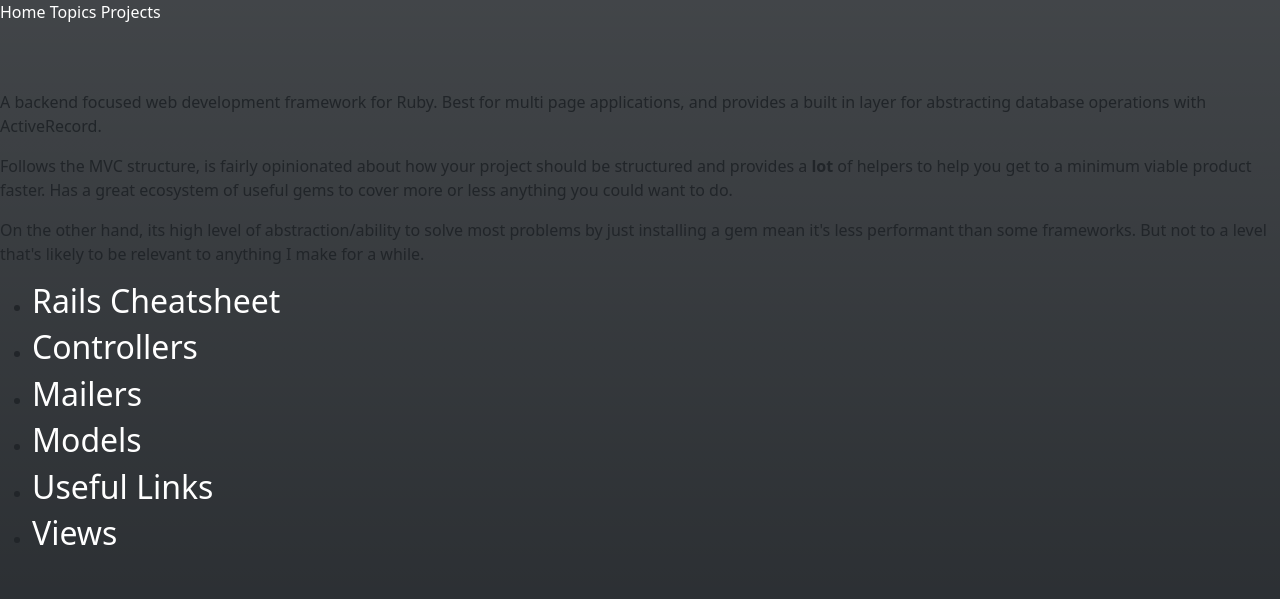
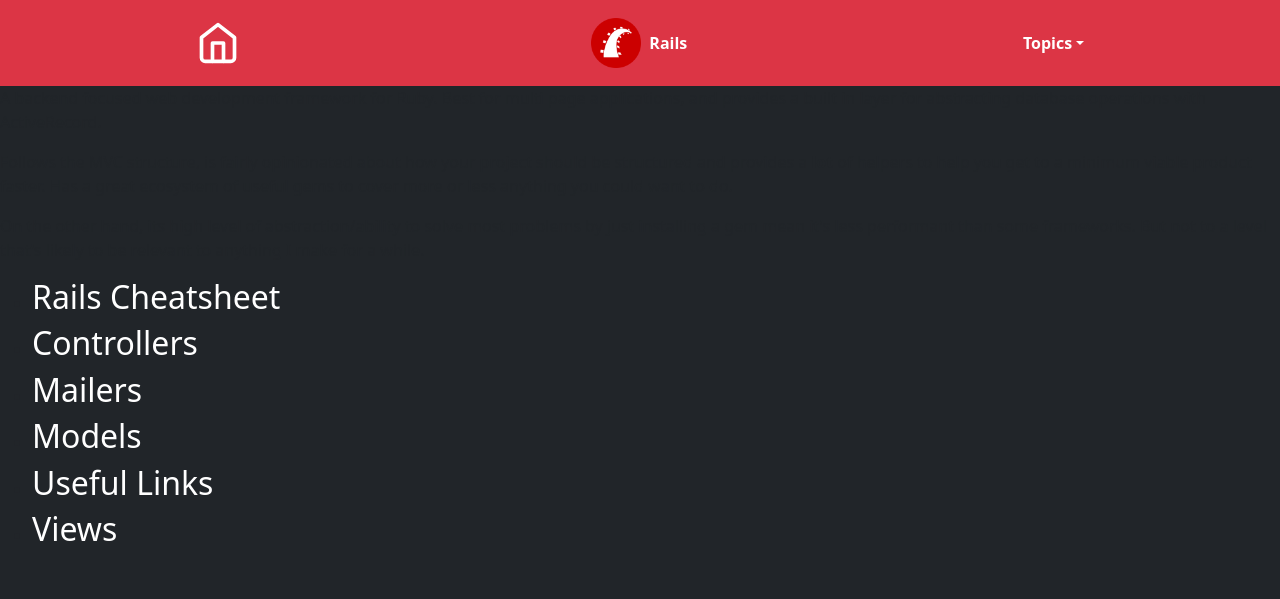
Before and after one commit to Brett-Tanner/Brett-Tanner.github.io, a Jekyll site: the page built from _topics/rails.html, in a window 1280 px wide. Shown: the top 599 px of the page. Built offline with Jekyll 4.4.1, drawn with Linux system fonts in a browser that asks for light colours.

Commit message:
Style Rails nav

```diff
--- a/_includes/rails_nav.html
+++ b/_includes/rails_nav.html
@@ -1,7 +1,39 @@
-<nav>
-  <a href="/">Home</a>
-  <a href="/topics/rails">Rails</a>
-  {% for rails in site.rails %}
-  <a href="{{ rails.url }}">{{ rails.title }}</a>
-  {% endfor %}
+<nav
+  class="navbar navbar-expand-lg bg-danger d-flex align-items-center gap-3 p-3 fw-bold"
+>
+  <div class="container-fluid justify-content-around">
+    <a href="/" class="navbar-brand"
+      ><img
+        src="{{ site.baseurl }}/assets/images/home.svg"
+        class="img-fluid"
+        alt="Home"
+    /></a>
+    <a
+      href="/topics/rails"
+      class="nav-item d-flex gap-2 justify-content-center align-items-center"
+      ><img
+        src="{{ site.baseurl }}/assets/images/rails.png"
+        class="img-fluid"
+        height="50"
+        width="50"
+        alt="Rails Logo"
+      />Rails</a
+    >
+    <div class="nav-item dropdown">
+      <a
+        href="#"
+        class="dropdown-toggle"
+        data-bs-toggle="dropdown"
+        aria-expanded="false"
+        >Topics</a
+      >
+      <ul class="dropdown-menu">
+        {% for rails in site.rails %}
+        <li class="dropdown-item">
+          <a href="{{ rails.url }}" class="text-black">{{ rails.title }}</a>
+        </li>
+        {% endfor %}
+      </ul>
+    </div>
+  </div>
 </nav>
--- a/_layouts/rails.html
+++ b/_layouts/rails.html
@@ -10,13 +10,18 @@
       crossorigin="anonymous"
     />
     <link rel="stylesheet" href="/assets/css/import.css" />
+    <link
+      rel="icon"
+      type="image/png"
+      href="{{ site.baseurl }}/assets/images/rails.png"
+    />
     <script
       src="https://cdn.jsdelivr.net/npm/bootstrap@5.3.0-alpha3/dist/js/bootstrap.bundle.min.js"
       integrity="sha384-ENjdO4Dr2bkBIFxQpeoTz1HIcje39Wm4jDKdf19U8gI4ddQ3GYNS7NTKfAdVQSZe"
       crossorigin="anonymous"
     ></script>
   </head>
-  <body class="bg-dark bg-gradient">
+  <body class="bg-dark">
     {% include rails_nav.html %} {{ content }}
   </body>
 </html>
--- a/_sass/main.scss
+++ b/_sass/main.scss
@@ -1,11 +1,3 @@
-body {
-  height: 100vh;
-}
-
-nav {
-  height: 10vh;
-}
-
 a {
   text-decoration: none;
   color: white;
--- a/_topics/rails.html
+++ b/_topics/rails.html
@@ -1,5 +1,6 @@
 ---
 title: Rails
+layout: rails
 ---
 
 <p>
```
Also changed, not shown: assets/images/rails.png (added).
